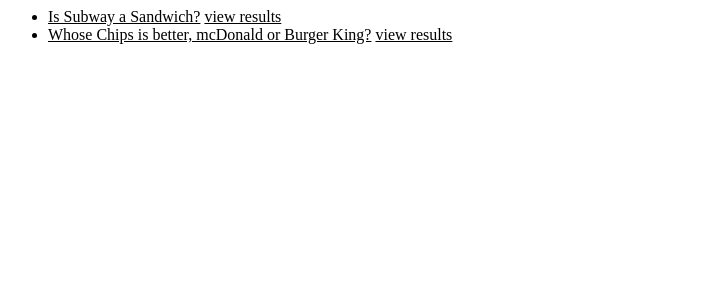
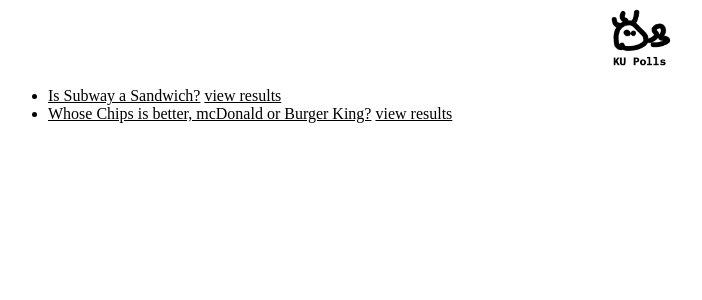
Before and after one commit to jaybjackie/ku-polls, a Django app: page / in a window 1280 px wide. Shown: the top 300 px of the page, without its empty margins (0-702 px from the left). Run offline with Django 4.2, Linux system fonts and the light colour scheme; data comes from the database, SQL or seed files in the repository.

Commit message:
modify index page

```diff
--- a/polls/static/polls/style.css
+++ b/polls/static/polls/style.css
@@ -1,6 +1,18 @@
+header {
+    color: red;
+    display: block;
+    margin-left: auto;
+    margin-right: auto;
+}
 li a {
     color: black;
 }
 body {
     background: rgb(255, 255, 255) ;
 }
+.center {
+  display: block;
+  margin-left: auto;
+  margin-right: auto;
+  width: 5%;
+}
--- a/polls/templates/polls/index.html
+++ b/polls/templates/polls/index.html
@@ -2,6 +2,9 @@
 
 <link rel="stylesheet" href="{% static 'polls/style.css' %}">
 
+<header>
+    <img src= "static/polls/images/logo-ku-polls.png" alt="logo" class="center">
+</header>
 {% if latest_question_list %}
     <ul>
     {% for question in latest_question_list %}
```
Also changed, not shown: polls/static/polls/images/logo-ku-polls.png, polls/templates/polls/images/logo-ku-polls.png (deleted).
